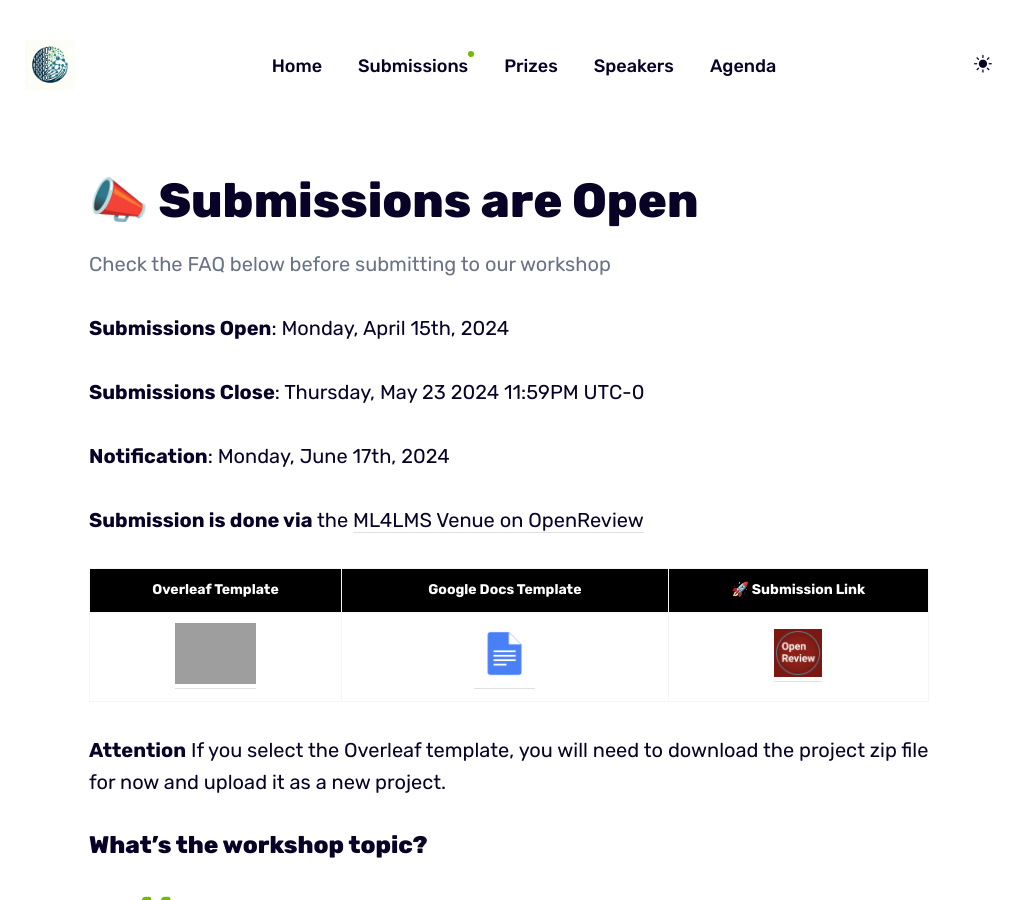
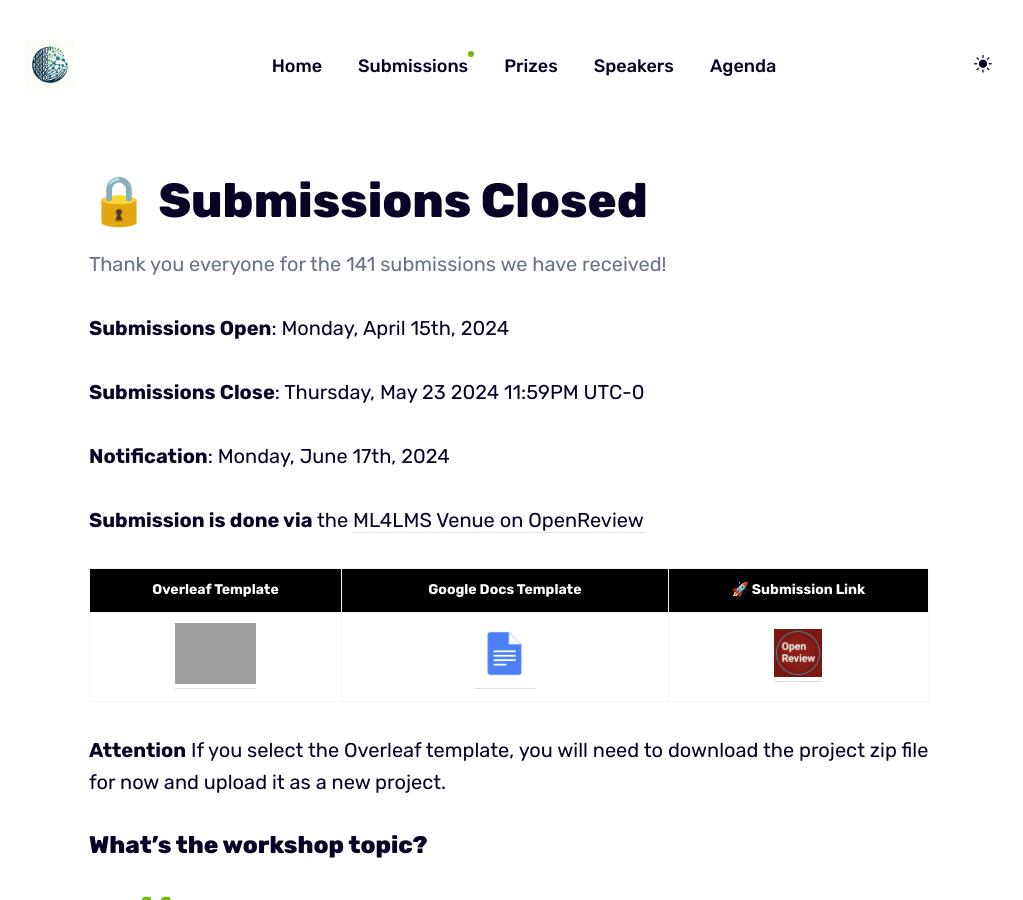
Before and after one commit to icml-ml4lms/icml-ml4lms.github.io, a Jekyll site: the page built from _pages/submissions.md, in a window 1280 px wide and 900 px high. Shown: the whole window, without its empty margins (131-1154 px from the left). Built offline with Jekyll 4.4.1, drawn with Linux system fonts in a browser that asks for light colours; grey boxes are pictures that could not be loaded.

Commit message:
submissions closed

```diff
--- a/_includes/section-hero.html
+++ b/_includes/section-hero.html
@@ -68,7 +68,7 @@
             <div style="margin-left: 2%;">
               <ul>
                 <li><a href="{{ '/submissions' | relative_url }}" class="myLink">
-                  Submissions open until May 23rd 2024</a></li>
+                  Submissions Closed</a></li>
             <li><a href="https://forms.gle/yEzYq4g9xge5eRAMA" class="myLink">
               Register your interest in volunteering to review papers</a></li>
               <li><a href="{{ '/prizes' | relative_url }}" class="myLink">
--- a/_pages/submissions.md
+++ b/_pages/submissions.md
@@ -1,7 +1,7 @@
 ---
 layout: page
-title: 📣 Submissions are Open
-description: Check the FAQ below before submitting to our workshop
+title: 🔒 Submissions Closed
+description: Thank you everyone for the 141 submissions we have received!
 permalink: /submissions/
 #image: '/images/01-2.jpg'
 # image_caption: 'Photo by [Bruce Dixon](https://unsplash.com/photos/3M9WJQVHzog) on [Unsplash](https://unsplash.com/)'
```
Also changed, not shown: 7 other files.
